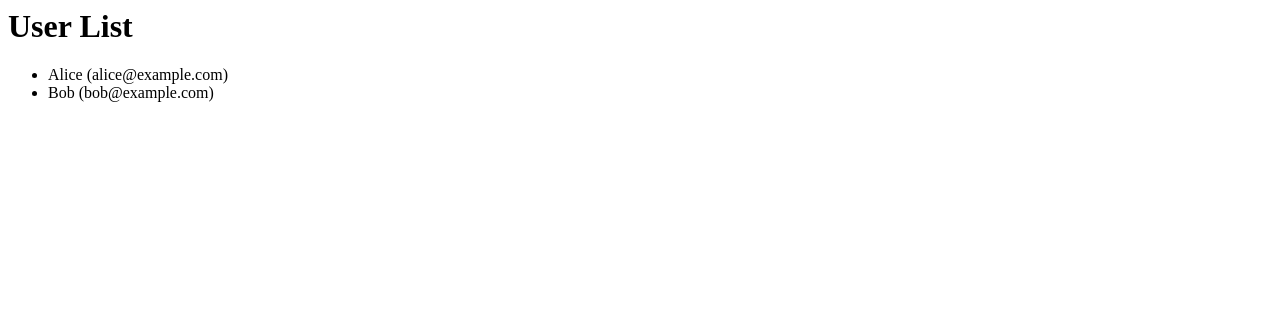
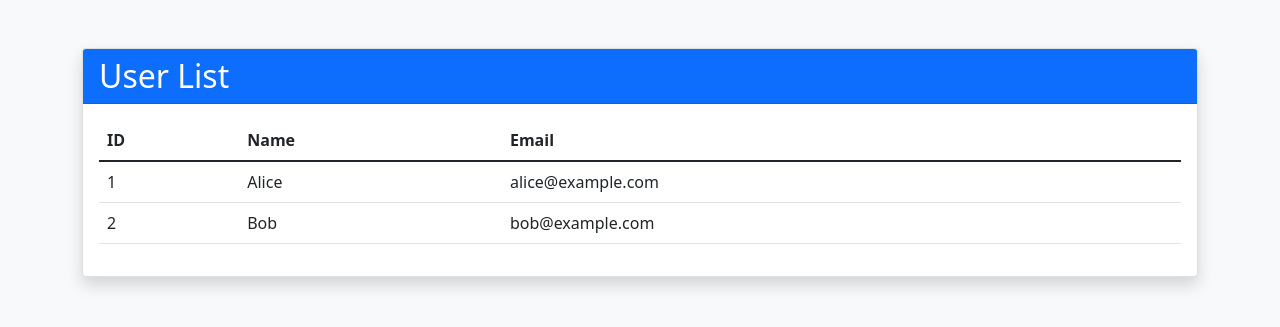
Before and after one commit to HassanBaigDEV/dummy, a PHP site: page / in a window 1280 px wide. Shown: the top 327 px of the page. Run offline with PHP 8.4, Linux system fonts and the light colour scheme; data comes from the database, SQL or seed files in the repository.

Commit message:
Jenkinsfile added

```diff
--- a/app/db.php
+++ b/app/db.php
@@ -1,13 +1,13 @@
 <?php
 $host = 'mysql';
 $db = 'test_db';
-$user = 'root';
-$pass = 'password';
+$user = 'appuser';
+$pass = 'apppassword';
 
 try {
     $pdo = new PDO("mysql:host=$host;dbname=$db", $user, $pass);
     $pdo->setAttribute(PDO::ATTR_ERRMODE, PDO::ERRMODE_EXCEPTION);
+    $pdo->setAttribute(PDO::ATTR_DEFAULT_FETCH_MODE, PDO::FETCH_ASSOC);
 } catch (PDOException $e) {
-    die("Database connection failed: " . $e->getMessage());
+    die("<div class='alert alert-danger'>Database connection failed: " . $e->getMessage() . "</div>");
 }
-?>
--- a/app/index.php
+++ b/app/index.php
@@ -1,10 +1,44 @@
+<!DOCTYPE html>
+<html lang="en">
+<head>
+    <meta charset="UTF-8">
+    <meta name="viewport" content="width=device-width, initial-scale=1.0">
+    <title>User Management System</title>
+    <link href="https://cdn.jsdelivr.net/npm/bootstrap@5.1.3/dist/css/bootstrap.min.css" rel="stylesheet">
+</head>
+<body class="bg-light">
+    <div class="container mt-5">
+        <div class="card shadow">
+            <div class="card-header bg-primary text-white">
+                <h2 class="mb-0">User List</h2>
+            </div>
+            <div class="card-body">
+                <div class="table-responsive">
+                    <table class="table table-hover">
+                        <thead>
+                            <tr>
+                                <th>ID</th>
+                                <th>Name</th>
+                                <th>Email</th>
+                            </tr>
+                        </thead>
+                        <tbody>
                             <?php
                             include 'db.php';
-
                             $query = $pdo->query("SELECT * FROM users");
-echo "<h1>User List</h1><ul>";
                             while ($row = $query->fetch()) {
-    echo "<li>{$row['name']} ({$row['email']})</li>";
+                                echo "<tr>";
+                                echo "<td>{$row['id']}</td>";
+                                echo "<td>{$row['name']}</td>";
+                                echo "<td>{$row['email']}</td>";
+                                echo "</tr>";
                             }
-echo "</ul>";
                             ?>
+                        </tbody>
+                    </table>
+                </div>
+            </div>
+        </div>
+    </div>
+</body>
+</html>
```
Also changed, not shown: docker-compose.yml (+18 -0 lines), 2 other files. Lines whose indentation alone changed are shown as unchanged.
